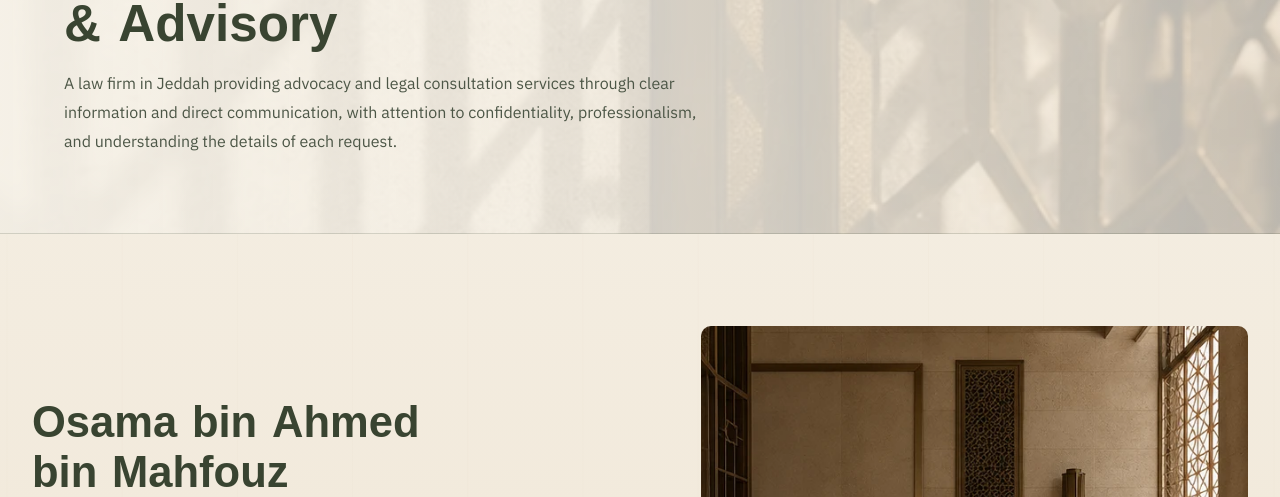
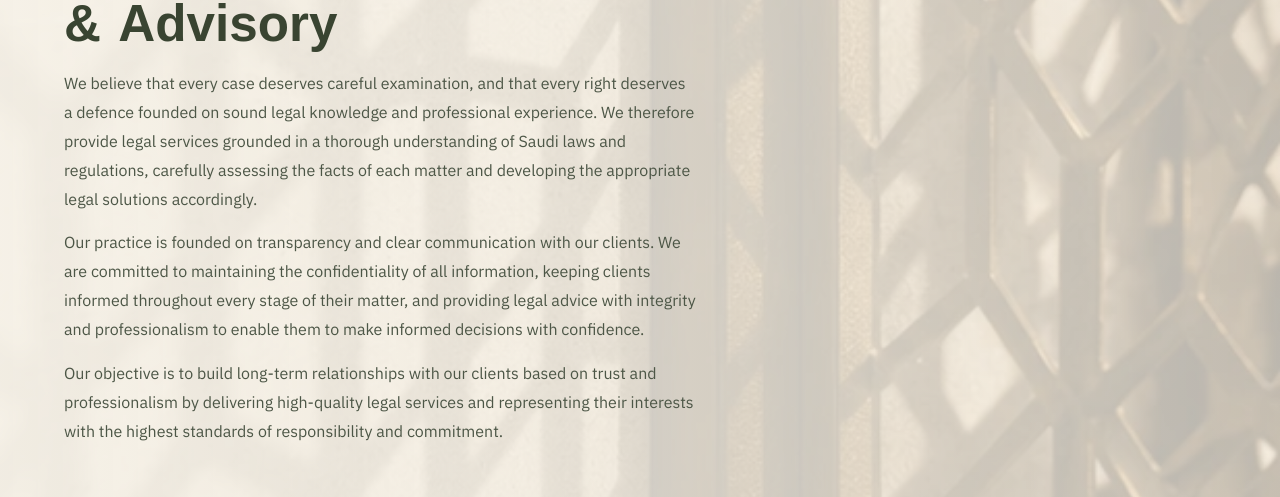
Before and after one commit to mrbamarouf/-osama-binmahfouz-law-office, a Next.js app: page /en/about in a window 1280 px wide. Shown: the part 417-914 px from the top of the page. Built offline with nearby package versions, Linux system fonts and the light colour scheme; no server answers.

Commit message:
Update firm introduction copy

```diff
--- a/src/app/[locale]/about/page.tsx
+++ b/src/app/[locale]/about/page.tsx
@@ -21,7 +21,11 @@ export default async function AboutPage({ params }: { params: Promise<{ locale:
   return (
     <>
       <PageHero title={dict.pages.aboutTitle} eyebrow={identity.practice[locale]}>
-        <p>{dict.home.aboutText}</p>
+        <div className="about-paragraphs">
+          {dict.home.aboutParagraphs.map((paragraph) => (
+            <p key={paragraph}>{paragraph}</p>
+          ))}
+        </div>
       </PageHero>
       <section className="about-detail section-block">
         <div className="about-detail-copy">
--- a/src/app/[locale]/page.tsx
+++ b/src/app/[locale]/page.tsx
@@ -147,7 +147,11 @@ export default async function HomePage({ params }: { params: Promise<{ locale: s
         <div className="about-copy">
           <p className="section-kicker">{dict.sections.about}</p>
           <h2>{locale === "en" ? dict.pages.aboutTitle : identity.practice[locale]}</h2>
-          <p>{dict.home.aboutText}</p>
+          <div className="about-paragraphs">
+            {dict.home.aboutParagraphs.map((paragraph) => (
+              <p key={paragraph}>{paragraph}</p>
+            ))}
+          </div>
           <div className="office-lines">
             <span>{identity.name[locale]}</span>
             <strong>{identity.role[locale]}</strong>
--- a/src/app/globals.css
+++ b/src/app/globals.css
@@ -962,6 +962,12 @@ p {
   max-width: 720px;
 }
 
+.about-paragraphs {
+  display: grid;
+  gap: 14px;
+  max-width: 66ch;
+}
+
 .about-detail {
   display: grid;
   grid-template-columns: minmax(0, 0.52fr) minmax(320px, 0.48fr);
--- a/src/i18n/dictionary.ts
+++ b/src/i18n/dictionary.ts
@@ -33,8 +33,11 @@ export const dictionary = {
     },
     home: {
       intro: "مكتب أسامه بن أحمد بن محفوظ للمحاماة",
-      aboutText:
-        "مكتب قانوني في جدة يقدم خدمات المحاماة والاستشارات القانونية وفق معلومات واضحة وتواصل مباشر، مع التركيز على السرية والاحترافية وفهم تفاصيل كل طلب.",
+      aboutParagraphs: [
+        "نؤمن بأن كل قضية تستحق دراسة دقيقة، وكل حق يستحق دفاعًا قائمًا على العلم والخبرة المهنية. لذلك نحرص على تقديم خدمات قانونية مبنية على فهم عميق للأنظمة واللوائح السعودية، مع دراسة كل قضية بعناية، ووضع الحلول القانونية المناسبة وفقًا لوقائعها.",
+        "نعتمد في عملنا على الشفافية والوضوح مع عملائنا، ونلتزم بالمحافظة على سرية المعلومات، وإطلاع العميل على جميع مراحل العمل، وتقديم الرأي القانوني بكل أمانة ومهنية، بما يساعده على اتخاذ القرار المناسب بثقة.",
+        "هدفنا هو بناء علاقة طويلة الأمد مع عملائنا، تقوم على الثقة والاحترافية، من خلال تقديم خدمات قانونية عالية الجودة، وتمثيل مصالحهم بأعلى درجات المسؤولية والالتزام."
+      ],
       reasonsLead:
         "المبادئ التالية هي طريقة العمل في التواصل ومتابعة الطلبات، دون وعود بنتائج أو أرقام غير موثقة.",
       journeyLead:
@@ -123,8 +126,11 @@ export const dictionary = {
     },
     home: {
       intro: "Osama bin Ahmed bin Mahfouz Law Firm",
-      aboutText:
-        "A law firm in Jeddah providing advocacy and legal consultation services through clear information and direct communication, with attention to confidentiality, professionalism, and understanding the details of each request.",
+      aboutParagraphs: [
+        "We believe that every case deserves careful examination, and that every right deserves a defence founded on sound legal knowledge and professional experience. We therefore provide legal services grounded in a thorough understanding of Saudi laws and regulations, carefully assessing the facts of each matter and developing the appropriate legal solutions accordingly.",
+        "Our practice is founded on transparency and clear communication with our clients. We are committed to maintaining the confidentiality of all information, keeping clients informed throughout every stage of their matter, and providing legal advice with integrity and professionalism to enable them to make informed decisions with confidence.",
+        "Our objective is to build long-term relationships with our clients based on trust and professionalism by delivering high-quality legal services and representing their interests with the highest standards of responsibility and commitment."
+      ],
       reasonsLead:
         "The following principles guide communication and request follow-up, without unverified promises, numbers, or claims.",
       journeyLead:
```
